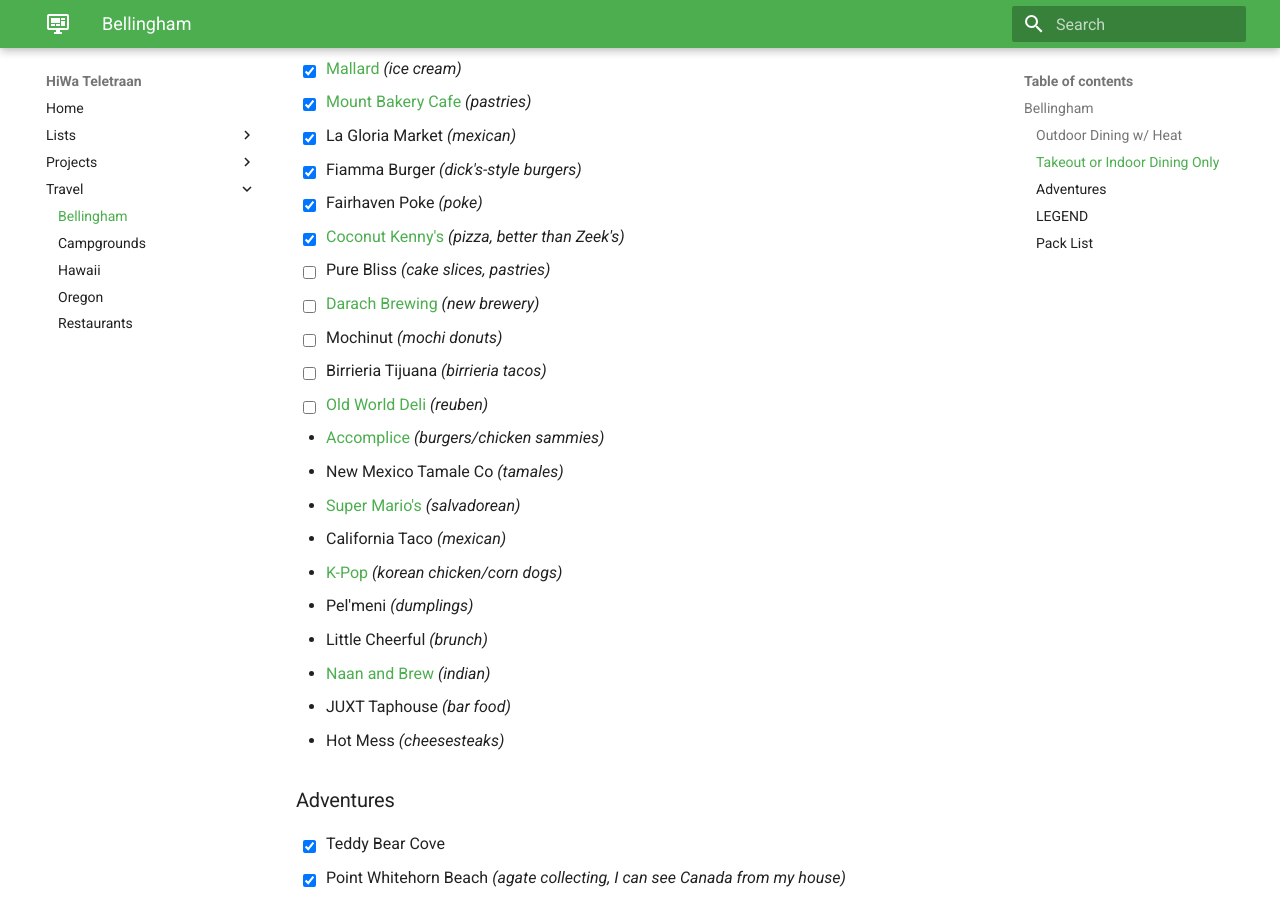
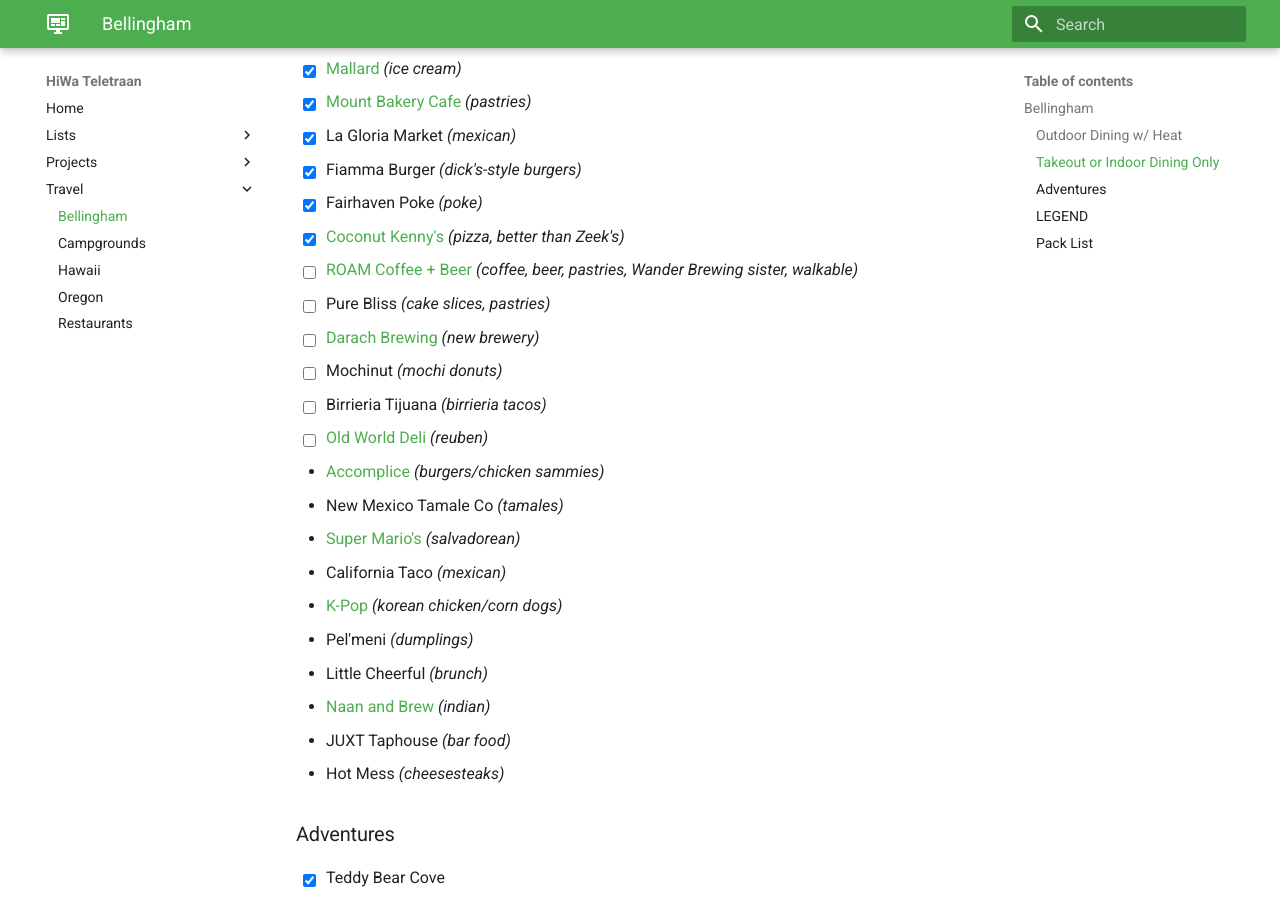
Before and after one commit to hiwa-house/teletraan, an MkDocs documentation site: the page built from docs/travel/bellingham.md, in a window 1280 px wide and 900 px high, scrolled down 1097 px. Built offline with MkDocs 1.6.1 and Material for MkDocs 9.7.7, drawn with Linux system fonts in a browser that asks for light colours; comment, search, counter and statistics services are not loaded.

Commit message:
Update bellingham.md

```diff
--- a/docs/travel/bellingham.md
+++ b/docs/travel/bellingham.md
@@ -33,6 +33,7 @@
 - [X] Fiamma Burger *(dick's-style burgers)*
 - [X] Fairhaven Poke *(poke)*
 - [X] [Coconut Kenny's](https://www.coconutkennys.com/menu/) *(pizza, better than Zeek's)*
+- [ ] [ROAM Coffee + Beer](https://wanderbrewing.com/roam-coffee-beer/) *(coffee, beer, pastries, Wander Brewing sister, walkable)*
 - [ ] Pure Bliss *(cake slices, pastries)*
 - [ ] [Darach Brewing](https://www.darachbrewing.com/beers/) *(new brewery)*
 - [ ] Mochinut *(mochi donuts)*
@@ -120,5 +121,5 @@
 - [X] belt
 ---
 - [X] USPS freeze
-- [ ] lock shed
+- [X] lock shed
 - [X] security timer light
```
